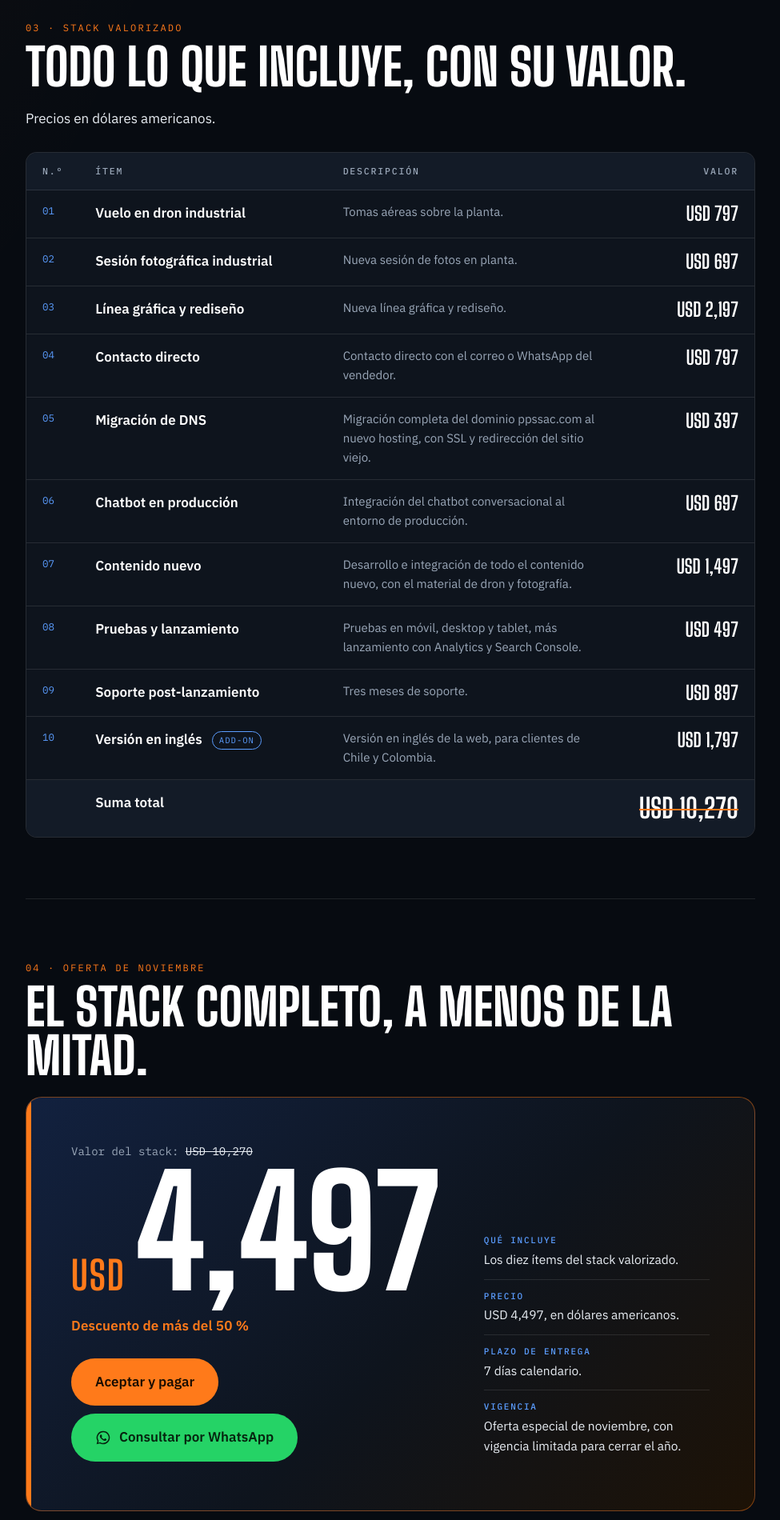
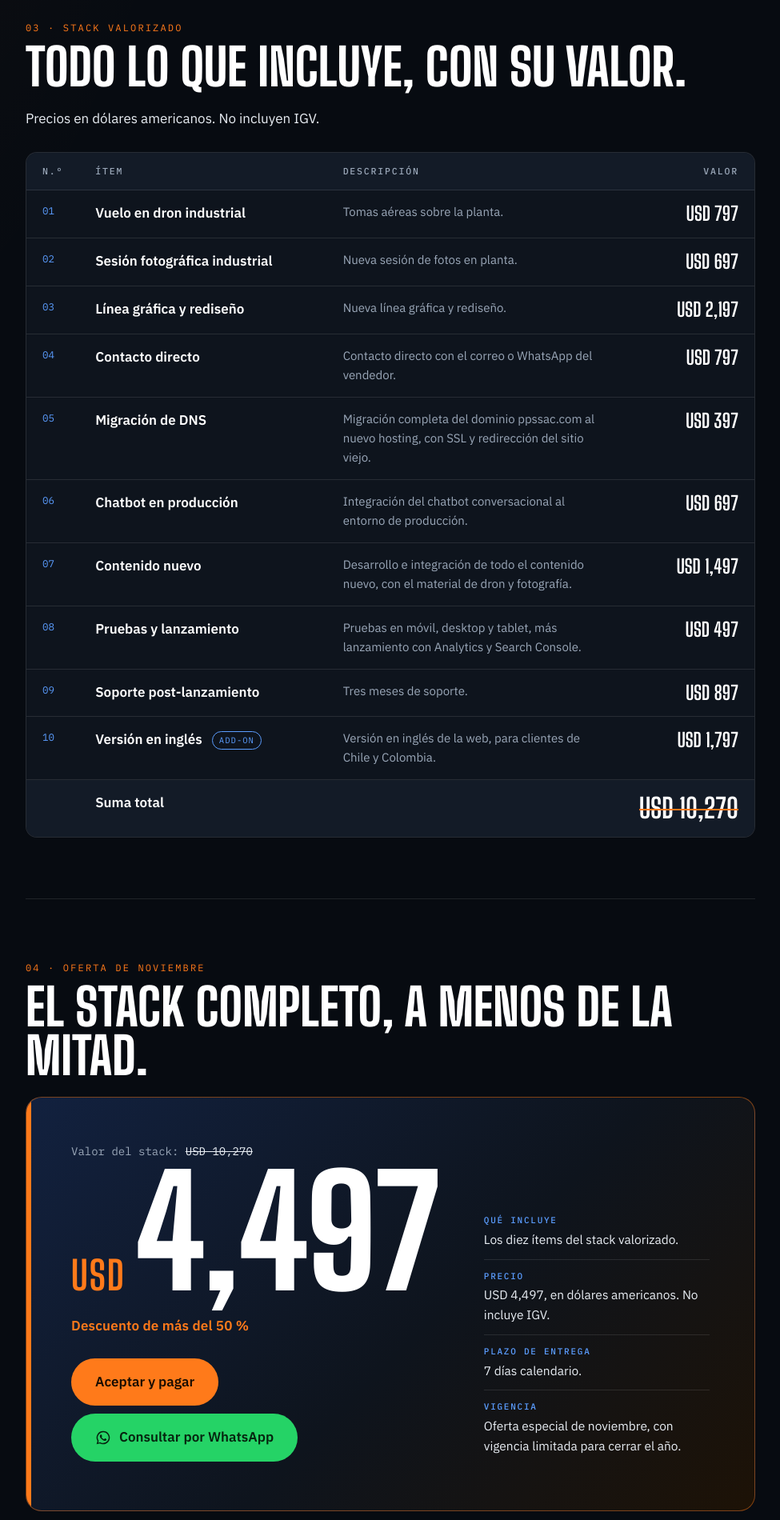
Before and after one commit to giancarlo-marcador/propuesta-pps-efel, a plain HTML site: page index.html in a window 1280 px wide. Shown: the part 3600-5500 px from the top of the page at 80% size, without its empty margins (152-1127 px from the left). Drawn offline with Linux system fonts and the light colour scheme.

Commit message:
Aclarar que los precios no incluyen IGV
Co-Authored-By: Claude Fable 5.2 <noreply@anthropic.com>

```diff
--- a/index.html
+++ b/index.html
@@ -243,7 +243,7 @@
   <section id="stack">
     <p class="num">03 · Stack valorizado</p>
     <h2>Todo lo que incluye, con su valor.</h2>
-    <p class="intro">Precios en dólares americanos.</p>
+    <p class="intro">Precios en dólares americanos. No incluyen IGV.</p>
     <div class="table-wrap">
       <table>
         <thead>
@@ -281,7 +281,7 @@
         </div>
         <ul class="terms">
           <li><b>Qué incluye</b>Los diez ítems del stack valorizado.</li>
-          <li><b>Precio</b>USD 4,497, en dólares americanos.</li>
+          <li><b>Precio</b>USD 4,497, en dólares americanos. No incluye IGV.</li>
           <li><b>Plazo de entrega</b>7 días calendario.</li>
           <li><b>Vigencia</b>Oferta especial de noviembre, con vigencia limitada para cerrar el año.</li>
         </ul>
@@ -303,7 +303,7 @@
   <section class="close" id="contacto">
     <p class="num">Siguiente paso</p>
     <h2>Cerremos el año con la web nueva.</h2>
-    <p>La oferta de USD 4,497 es de noviembre y tiene vigencia limitada. Entregamos en 7 días calendario.</p>
+    <p>La oferta de USD 4,497 (no incluye IGV) es de noviembre y tiene vigencia limitada. Entregamos en 7 días calendario.</p>
     <a class="btn" href="https://buy.stripe.com/7sY7sM7Nj3q8a4rd98eME08" target="_blank" rel="noopener">Aceptar y pagar USD 4,497</a>
     <a class="btn btn--wa" href="https://wa.me/51938823222?text=Tengo%20una%20consulta%20sobre%20la%20propuesta" target="_blank" rel="noopener"><svg viewBox="0 0 24 24" width="20" height="20" aria-hidden="true"><path fill="currentColor" d="M12 2a10 10 0 0 0-8.6 15.1L2 22l5-1.3A10 10 0 1 0 12 2Zm0 18.2a8.200 8.200 0 0 1-4.200-1.150l-.3-.18-3 .78.8-2.900-.2-.3A8.200 8.200 0 1 1 12 20.2Zm4.500-6.100c-.25-.12-1.460-.72-1.690-.8-.23-.08-.39-.12-.560.12-.160.25-.640.8-.780.970-.140.160-.290.180-.540.060a6.700 6.700 0 0 1-1.980-1.220 7.400 7.400 0 0 1-1.370-1.700c-.140-.25 0-.380.110-.5.110-.110.25-.290.370-.430.120-.140.160-.250.250-.410.080-.160.040-.310-.020-.430-.060-.120-.560-1.340-.760-1.840-.2-.480-.410-.420-.560-.420h-.480a.920.920 0 0 0-.660.310 2.800 2.800 0 0 0-.870 2.070c0 1.220.890 2.400 1.010 2.560.120.160 1.750 2.670 4.240 3.740.590.260 1.050.410 1.410.520.590.190 1.130.160 1.560.1.480-.070 1.460-.6 1.670-1.170.210-.580.210-1.070.140-1.170-.060-.110-.220-.170-.470-.290Z"/></svg><span>Consultar por WhatsApp</span></a>
     <p class="close__contact"><strong>EFEL LLC</strong> · partner IA<br>Delaware, Estados Unidos</p>
```
